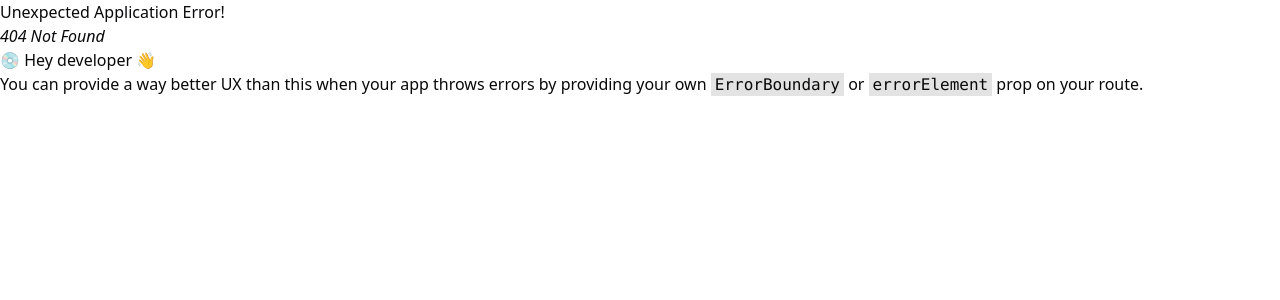
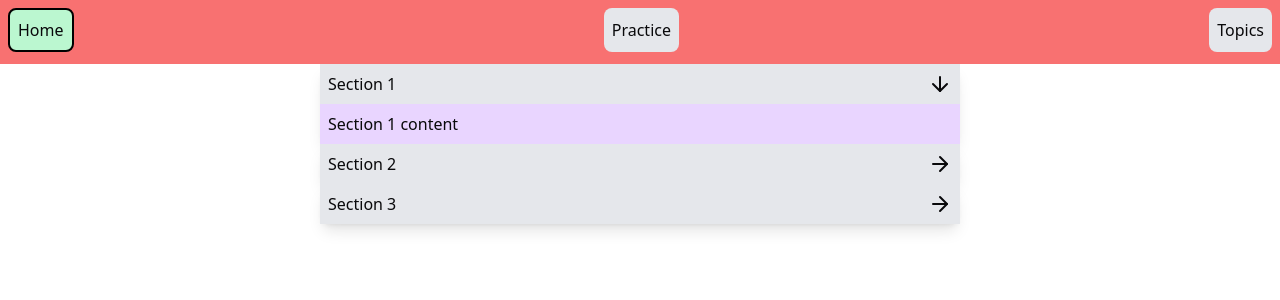
Before and after one commit to kabeerx9/react-examples, a React (Vite) app: page /accordian in a window 1280 px wide. Before the commit this address had no page. Shown: the top 300 px of the page. Built offline with nearby package versions, Linux system fonts and the light colour scheme.

Commit message:
Simple accordian without transition

```diff
--- a/package.json
+++ b/package.json
@@ -24,7 +24,9 @@
     "@reduxjs/toolkit": "^2.0.1",
     "@tanstack/react-query": "^5.12.2",
     "@tanstack/react-query-devtools": "^5.12.2",
+    "@types/axios": "^0.14.0",
     "@wiris/mathtype-ckeditor5": "^8.7.2",
+    "axios": "^1.6.7",
     "class-variance-authority": "^0.7.0",
     "clsx": "^2.0.0",
     "i18next": "^23.7.16",
--- a/src/components/Navbar.tsx
+++ b/src/components/Navbar.tsx
@@ -80,6 +80,9 @@ const Navbar = () => {
             <DropdownMenuItem onClick={() => navigate('/form-builder')}>
               Form Builder
             </DropdownMenuItem>
+            <DropdownMenuItem onClick={() => navigate('/accordian')}>
+              Accordian
+            </DropdownMenuItem>
           </DropdownMenuContent>
         </DropdownMenu>
 
--- /dev/null
+++ b/src/interview-challenge/Accordian.tsx
@@ -0,0 +1,84 @@
+import { cn } from '@/lib/utils';
+import { ArrowDown, ArrowRight } from 'lucide-react';
+import { useState } from 'react';
+
+const Accordian = () => {
+  const [accordianData] = useState([
+    {
+      id: 1,
+      title: 'Section 1',
+      content: 'Section 1 content',
+    },
+    {
+      id: 2,
+      title: 'Section 2',
+      content: 'Section 2 content',
+    },
+    {
+      id: 3,
+      title: 'Section 3',
+      content: 'Section 3 content',
+    },
+  ]);
+
+  const [activeIndex, setActiveIndex] = useState(1);
+
+  return (
+    <div className="flex flex-col justify-center items-center rounded-lg">
+      {accordianData.map((item) => (
+        <AccordianContent
+          title={item.title}
+          content={item.content}
+          id={item.id}
+          activeIndex={activeIndex}
+          setActiveIndex={setActiveIndex}
+        />
+      ))}
+    </div>
+  );
+};
+
+interface AccordianContentProps {
+  title: string;
+  content: string;
+  id: number;
+  activeIndex: number;
+  setActiveIndex: React.Dispatch<React.SetStateAction<number>>;
+}
+
+const AccordianContent = ({
+  title,
+  content,
+  id,
+  activeIndex,
+  setActiveIndex,
+}: AccordianContentProps) => {
+  return (
+    <div className="w-1/2 rounded-lg shadow-lg ">
+      <div className="flex justify-between items-center bg-gray-200 p-2">
+        <div>{title}</div>
+        {activeIndex === id ? (
+          <ArrowDown
+            onClick={() => setActiveIndex(0)}
+            className="cursor-pointer"
+          />
+        ) : (
+          <ArrowRight
+            onClick={() => setActiveIndex(id)}
+            className="cursor-pointer"
+          />
+        )}
+      </div>
+      <div
+        className={cn(
+          'p-2 transition-all duration-500 ease-in-out bg-purple-200',
+          activeIndex === id ? 'block' : 'hidden',
+        )}
+      >
+        {content}
+      </div>
+    </div>
+  );
+};
+
+export default Accordian;
--- a/src/routes/Router.tsx
+++ b/src/routes/Router.tsx
@@ -1,5 +1,6 @@
 import App from '@/App';
 import Home from '@/Home';
+import Accordian from '@/interview-challenge/Accordian';
 import FormBuilder from '@/interview-challenge/form-builder/FormBuilder';
 import InfiniteScroll from '@/interview-challenge/InfiniteScroll';
 import Practice1 from '@/interview-challenge/Practice1';
@@ -60,6 +61,10 @@ export const router = createBrowserRouter([
         path: '/infinitescroll',
         element: <InfiniteScroll />,
       },
+      {
+        path: '/accordian',
+        element: <Accordian />,
+      },
       // react topic
       {
         path: '/error-boundary',
```
Also changed, not shown: .trunk/configs/.markdownlint.yaml (added), .trunk/configs/svgo.config.js (added), .trunk/trunk.yaml (added), 2 other files (tests, documents, lock files or other folders).
